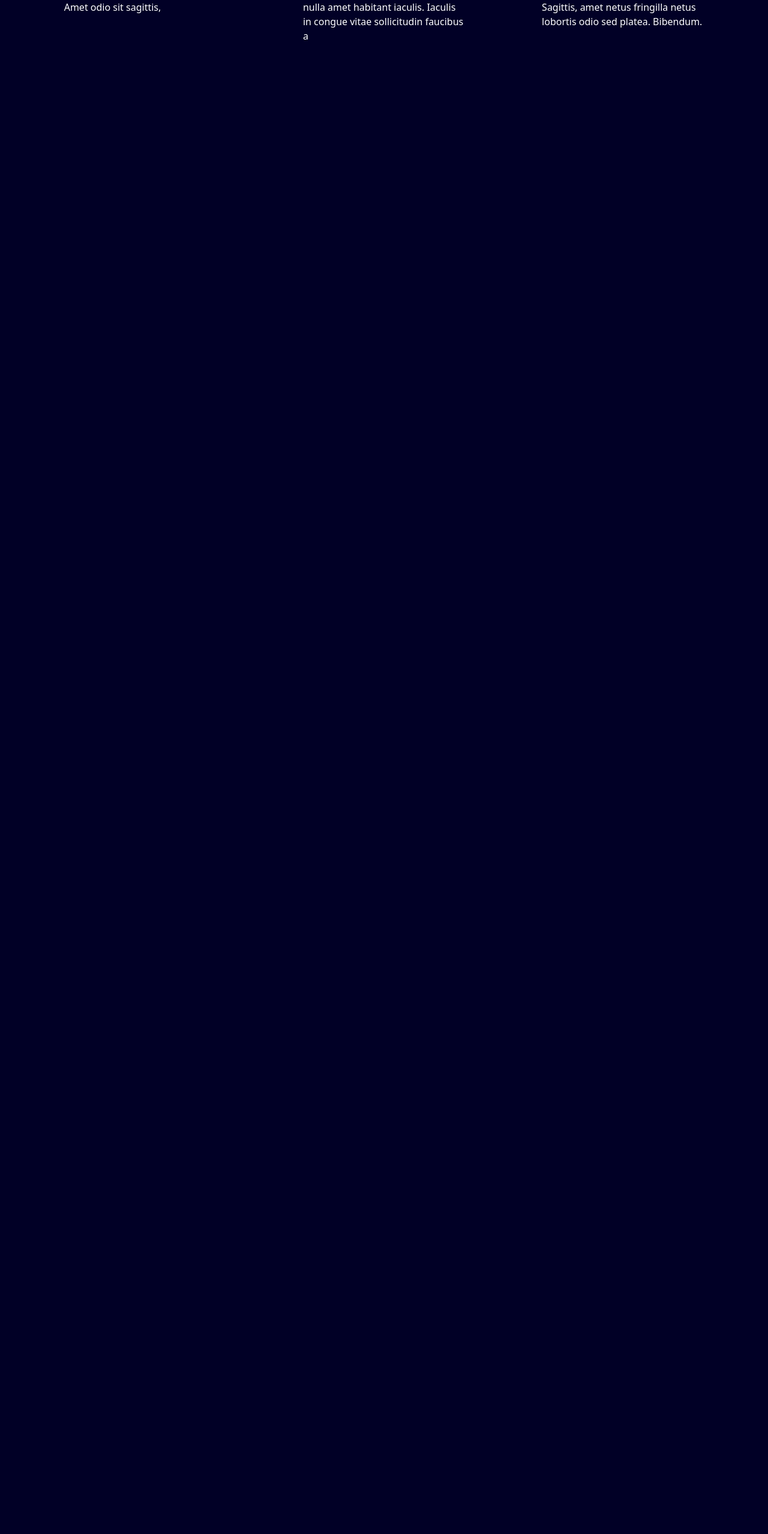
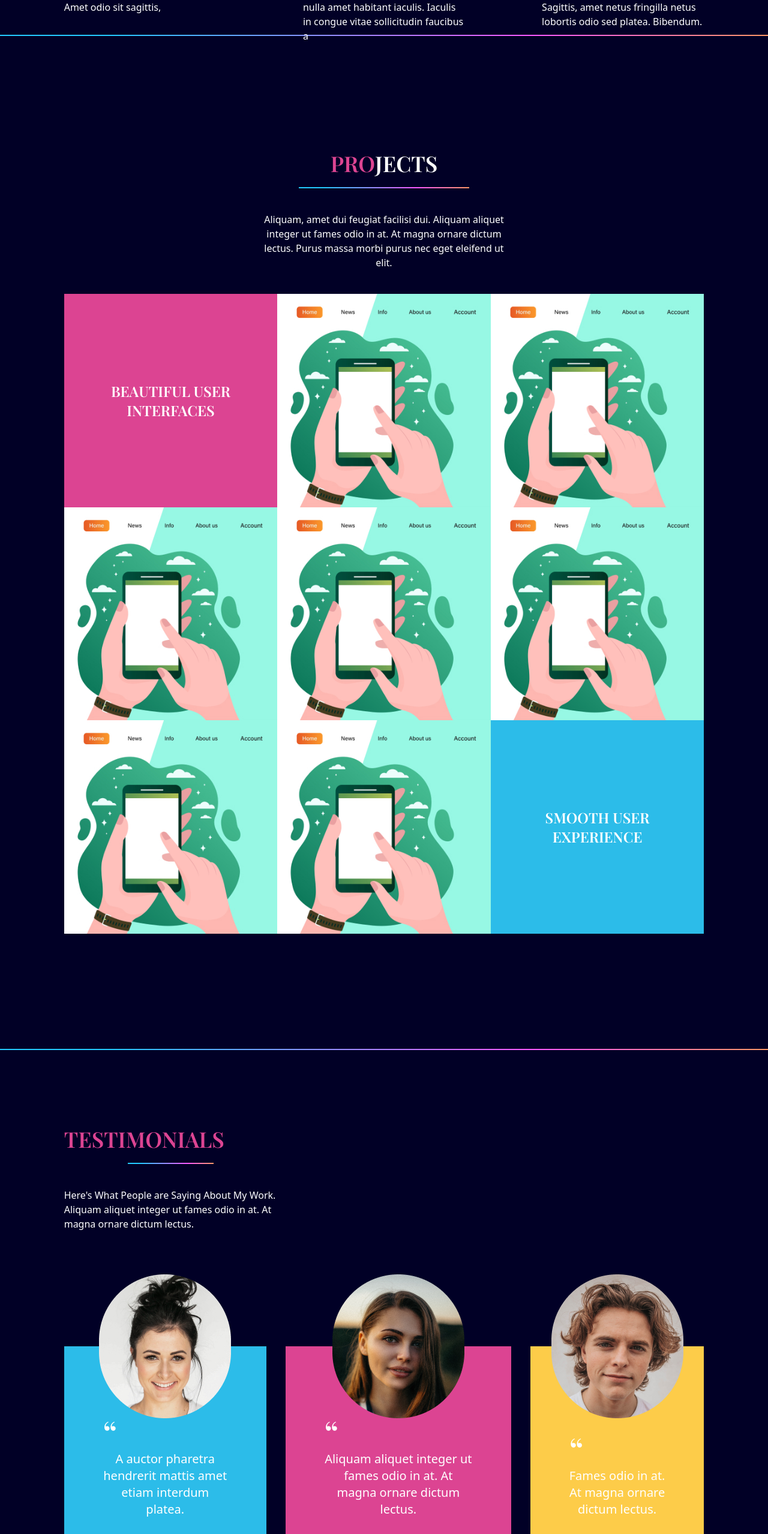
Before and after one commit to Majumder99/react-portfolio-website, a React (Vite) app: page / in a window 1280 px wide. Shown: the part 1544-4102 px from the top of the page at 60% size. Before the commit the page ends 1712 px from the top, so only its background shows below. Built offline with nearby package versions, Linux system fonts and the light colour scheme.

Commit message:
projects page done

```diff
--- a/src/App.jsx
+++ b/src/App.jsx
@@ -3,7 +3,9 @@ import useMediaQuery from "./hooks/useMediaQuery";
 import DotGroup from "./scenes/DotGroup";
 import Navbar from "./scenes/Navbar";
 import Landing from "./scenes/Landing";
+import Projects from "./scenes/Projects";
 import MySkills from "./scenes/MySkills";
+import Testimonials from "./scenes/Testimonials";
 import LineGradient from "./components/LineGradient";
 
 function App() {
@@ -46,6 +48,14 @@ function App() {
         <div className="w-5/6 mx-auto md:h-full">
           <MySkills />
         </div>
+        <LineGradient />
+        <div className="w-5/6 mx-auto">
+          <Projects />
+        </div>
+        <LineGradient />
+        <div className="w-5/6 mx-auto md:h-full">
+          <Testimonials />
+        </div>
       </div>
     </>
   );
--- /dev/null
+++ b/src/scenes/Projects.jsx
@@ -0,0 +1,108 @@
+import LineGradient from "../components/LineGradient";
+import { motion } from "framer-motion";
+import ProjectImg from "../assets/project-1.jpeg";
+
+const container = {
+  hidden: {},
+  visible: {
+    transition: {
+      // Transition will happen in children after 0.2 seconds
+      staggerChildren: 0.2,
+    },
+  },
+};
+
+const projectVariant = {
+  hidden: { opacity: 0, scale: 0.8 },
+  visible: { opacity: 1, scale: 1 },
+};
+
+const Project = ({ title }) => {
+  const overlayStyles = `absolute h-full w-full opacity-0 hover:opacity-90 transition duration-500
+    bg-grey z-30 flex flex-col justify-center items-center text-center p-16 text-deep-blue`;
+  const projectTitle = title.split(" ").join("-").toLowerCase();
+
+  return (
+    <motion.div variants={projectVariant} className="relative">
+      <div className={overlayStyles}>
+        <p className="text-2xl font-playfair">{title}</p>
+        <p className="mt-7">
+          Curabitur arcu erat, accumsan id imperdiet et, porttitor at sem. Nulla
+          porttitor accumsan tincidunt.
+        </p>
+      </div>
+      <img src={ProjectImg} alt={projectTitle} />
+    </motion.div>
+  );
+};
+
+const Projects = () => {
+  return (
+    <section id="projects" className="pt-48 pb-48">
+      {/* HEADINGS */}
+      <motion.div
+        className="md:w-2/5 mx-auto text-center"
+        initial="hidden"
+        whileInView="visible"
+        viewport={{ once: true, amount: 0.5 }}
+        transition={{ duration: 0.5 }}
+        variants={{
+          hidden: { opacity: 0, y: -50 },
+          visible: { opacity: 1, y: 0 },
+        }}
+      >
+        <div>
+          <p className="font-playfair font-semibold text-4xl">
+            <span className="text-red">PRO</span>JECTS
+          </p>
+          <div className="flex justify-center mt-5">
+            <LineGradient width="w-2/3" />
+          </div>
+        </div>
+        <p className="mt-10 mb-10">
+          Aliquam, amet dui feugiat facilisi dui. Aliquam aliquet integer ut
+          fames odio in at. At magna ornare dictum lectus. Purus massa morbi
+          purus nec eget eleifend ut elit.
+        </p>
+      </motion.div>
+
+      {/* PROJECTS */}
+      <div className="flex justify-center">
+        <motion.div
+          className="sm:grid sm:grid-cols-3"
+          variants={container}
+          initial="hidden"
+          whileInView="visible"
+          viewport={{ once: true, amount: 0.2 }}
+        >
+          {/* ROW 1 */}
+          <div
+            className="flex justify-center text-center items-center p-10 bg-red
+              max-w-[400px] max-h-[400px] text-2xl font-playfair font-semibold"
+          >
+            BEAUTIFUL USER INTERFACES
+          </div>
+          <Project title="Project 1" />
+          <Project title="Project 2" />
+
+          {/* ROW 2 */}
+          <Project title="Project 3" />
+          <Project title="Project 4" />
+          <Project title="Project 5" />
+
+          {/* ROW 3 */}
+          <Project title="Project 6" />
+          <Project title="Project 7" />
+          <div
+            className="flex justify-center text-center items-center p-10 bg-blue
+              max-w-[400px] max-h-[400px] text-2xl font-playfair font-semibold"
+          >
+            SMOOTH USER EXPERIENCE
+          </div>
+        </motion.div>
+      </div>
+    </section>
+  );
+};
+
+export default Projects;
--- /dev/null
+++ b/src/scenes/Testimonials.jsx
@@ -0,0 +1,90 @@
+import LineGradient from "../components/LineGradient";
+import { motion } from "framer-motion";
+
+const Testimonials = () => {
+  return (
+    <section id="testimonials" className="pt-32 pb-16">
+      {/* HEADING */}
+      <motion.div
+        className="md:w-1/3 text-center md:text-left"
+        initial="hidden"
+        whileInView="visible"
+        viewport={{ once: true, amount: 0.5 }}
+        transition={{ duration: 0.5 }}
+        variants={{
+          hidden: { opacity: 0, x: -50 },
+          visible: { opacity: 1, x: 0 },
+        }}
+      >
+        <p className="font-playfair font-semibold text-4xl mb-5 text-red">
+          TESTIMONIALS
+        </p>
+        <LineGradient width="mx-auto w-2/5" />
+        <p className="mt-10">
+          Here's What People are Saying About My Work. Aliquam aliquet integer
+          ut fames odio in at. At magna ornare dictum lectus.
+        </p>
+      </motion.div>
+
+      {/* TESTIMONIALS */}
+      <div className="md:flex md:justify-between gap-8">
+        <motion.div
+          className="mx-auto relative bg-blue max-w-[400px] h-[350px] flex flex-col justify-end p-16 mt-48
+            before:absolute before:top-[-120px] before:-ml-[110px] before:left-1/2 before:content-person1"
+          initial="hidden"
+          whileInView="visible"
+          viewport={{ once: true, amount: 0.5 }}
+          transition={{ duration: 0.6 }}
+          variants={{
+            hidden: { opacity: 0, scale: 0.8 },
+            visible: { opacity: 1, scale: 1 },
+          }}
+        >
+          <p className="font-playfair text-6xl">“</p>
+          <p className="text-center text-xl">
+            A auctor pharetra hendrerit mattis amet etiam interdum platea.
+          </p>
+        </motion.div>
+
+        <motion.div
+          className="mx-auto relative bg-red max-w-[400px] h-[350px] flex flex-col justify-end p-16 mt-48
+            before:absolute before:top-[-120px] before:-ml-[110px] before:left-1/2 before:content-person2"
+          initial="hidden"
+          whileInView="visible"
+          viewport={{ once: true, amount: 0.5 }}
+          transition={{ delay: 0.2, duration: 0.6 }}
+          variants={{
+            hidden: { opacity: 0, scale: 0.8 },
+            visible: { opacity: 1, scale: 1 },
+          }}
+        >
+          <p className="font-playfair text-6xl">“</p>
+          <p className="text-center text-xl">
+            Aliquam aliquet integer ut fames odio in at. At magna ornare dictum
+            lectus.
+          </p>
+        </motion.div>
+
+        <motion.div
+          className="mx-auto relative bg-yellow max-w-[400px] h-[350px] flex flex-col justify-end p-16 mt-48
+            before:absolute before:top-[-120px] before:-ml-[110px] before:left-1/2 before:content-person3"
+          initial="hidden"
+          whileInView="visible"
+          viewport={{ once: true, amount: 0.5 }}
+          transition={{ delay: 0.4, duration: 0.6 }}
+          variants={{
+            hidden: { opacity: 0, scale: 0.8 },
+            visible: { opacity: 1, scale: 1 },
+          }}
+        >
+          <p className="font-playfair text-6xl">“</p>
+          <p className="text-center text-xl">
+            Fames odio in at. At magna ornare dictum lectus.
+          </p>
+        </motion.div>
+      </div>
+    </section>
+  );
+};
+
+export default Testimonials;
```
